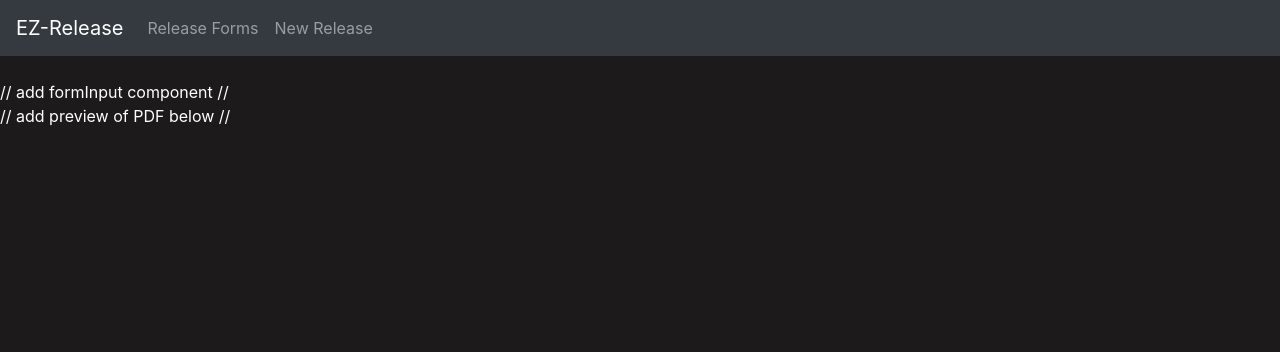
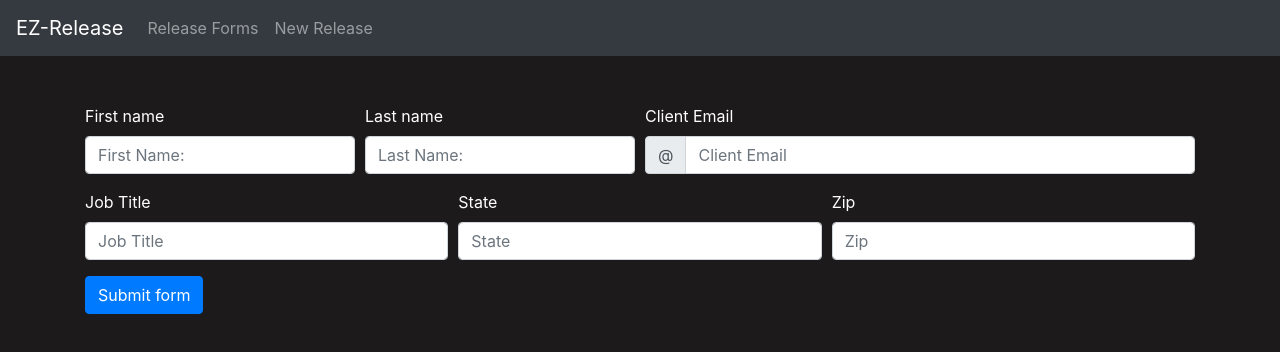
Before and after one commit to pbedrosian/ez-release-frontend, a React (Create React App) app: page /new-release in a window 1280 px wide. Shown: the top 352 px of the page. Built offline with nearby package versions, Linux system fonts and the light colour scheme; no server answers.

Commit message:
Added release form inputs

```diff
--- a/package.json
+++ b/package.json
@@ -8,6 +8,7 @@
     "@testing-library/react": "^11.1.0",
     "@testing-library/user-event": "^12.1.10",
     "bootstrap": "^4.5.3",
+    "formik": "^2.2.5",
     "react": "^17.0.1",
     "react-bootstrap": "^1.4.0",
     "react-dom": "^17.0.1",
--- /dev/null
+++ b/src/Components/ReleaseFormInput.js
@@ -0,0 +1,32 @@
+import React, { Component } from 'react'
+import { Form, Button, Container } from 'react-bootstrap';
+
+
+export default class ReleaseFormInput extends Component {
+    render() {
+        return (
+            <Container fluid="md">
+                <Form>
+                    <Form.Group controlId="formBasicEmail">
+                        <Form.Control type="client_name" placeholder="Client Name:" />
+                    </Form.Group>
+                    <Form.Group controlId="formBasicPassword">
+                        <Form.Control type="client_email" placeholder="Client Email:" />
+                    </Form.Group>
+                    <Form.Group controlId="formBasicPassword">
+                        <Form.Control type="job_title" placeholder="Job Title:" />
+                    </Form.Group>
+                    <Form.Group controlId="formBasicPassword">
+                        <Form.Control type="job_description" placeholder="Description:" />
+                    </Form.Group>
+                    <Form.Group controlId="formBasicPassword">
+                        <Form.Control type="client_email" placeholder="Client Email:" />
+                    </Form.Group>
+                    <Button variant="primary" type="submit">
+                        Submit
+                    </Button>
+                </Form>
+            </Container>
+        )
+    }
+}
--- /dev/null
+++ b/src/Components/testForm.js
@@ -0,0 +1,50 @@
+import { Form, Col, Button, InputGroup } from 'react-bootstrap'
+
+export default function FormExample() {
+  return (
+        <Form >
+          <Form.Row>
+            <Form.Group as={Col} md="3" controlId="validationFormik101">
+              <Form.Label>First name</Form.Label>
+              <Form.Control type="text" name="firstName" placeholder="First Name:"/>
+            </Form.Group>
+            <Form.Group as={Col} md="3" controlId="validationFormik102">
+              <Form.Label>Last name</Form.Label>
+              <Form.Control type="text" name="lastName" placeholder="Last Name:" />
+            </Form.Group>
+            <Form.Group as={Col} md="6" controlId="validationFormikUsername2">
+              <Form.Label>Client Email</Form.Label>
+              <InputGroup>
+                <InputGroup.Prepend>
+                  <InputGroup.Text id="inputGroupPrepend">@</InputGroup.Text>
+                </InputGroup.Prepend>
+                <Form.Control type="text" placeholder="Client Email" name="client_email" />
+              </InputGroup>
+            </Form.Group>
+
+          </Form.Row>
+          <Form.Row>
+            <Form.Group as={Col} md="4" controlId="validationFormik103">
+              <Form.Label>Job Title</Form.Label>
+              <Form.Control
+                type="text" placeholder="Job Title" name="job_title"/>
+            </Form.Group>
+            <Form.Group as={Col} md="4" controlId="validationFormik104">
+              <Form.Label>State</Form.Label>
+              <Form.Control
+                type="text"
+                placeholder="State"
+              />
+              <Form.Control.Feedback type="invalid" tooltip>
+              </Form.Control.Feedback>
+            </Form.Group>
+            <Form.Group as={Col} md="4" controlId="validationFormik105">
+              <Form.Label>Zip</Form.Label>
+              <Form.Control type="text" placeholder="Zip" name="zip"/>
+              <Form.Control.Feedback type="invalid" tooltip>
+              </Form.Control.Feedback>
+            </Form.Group>
+          </Form.Row>
+          <Button type="submit">Submit form</Button>
+        </Form>
+      )}
--- a/src/Containers/newReleaseContainer.js
+++ b/src/Containers/newReleaseContainer.js
@@ -1,12 +1,17 @@
 import React from 'react'
+import { Container } from 'react-bootstrap'
+import ReleaseFormInput from '../Components/ReleaseFormInput'
+import FormExample from '../Components/testForm'
 
 export default function newReleaseContainer() {
     return (
         <div>
+            {/* <ReleaseFormInput /> */}
             <br />
-            // add formInput component //
             <br />
-            // add preview of PDF below //
+            <Container>
+                <FormExample />
+            </Container>
         </div>
     )
 }
--- a/src/Containers/releaseContainer.js
+++ b/src/Containers/releaseContainer.js
@@ -3,7 +3,7 @@ import ReleaseNav from '../Components/releaseNav'
 import ReleaseCard from '../Components/ReleaseCard'
 
 import React, { Component } from 'react'
-import { CardDeck } from 'react-bootstrap'
+import { CardDeck, Container } from 'react-bootstrap'
 
 class releaseContainer extends Component {
     render() {
@@ -15,11 +15,11 @@ class releaseContainer extends Component {
         return (
             <div>
                 <ReleaseNav />
-                <div>
+                <Container center>
                     <CardDeck style={{alignItems: 'center'}}>
                         {releaseCards}
                     </CardDeck>
-                </div>
+                </Container>
             </div>
         )
     }
```
Also changed, not shown: 1 other file (tests, documents, lock files or other folders).
